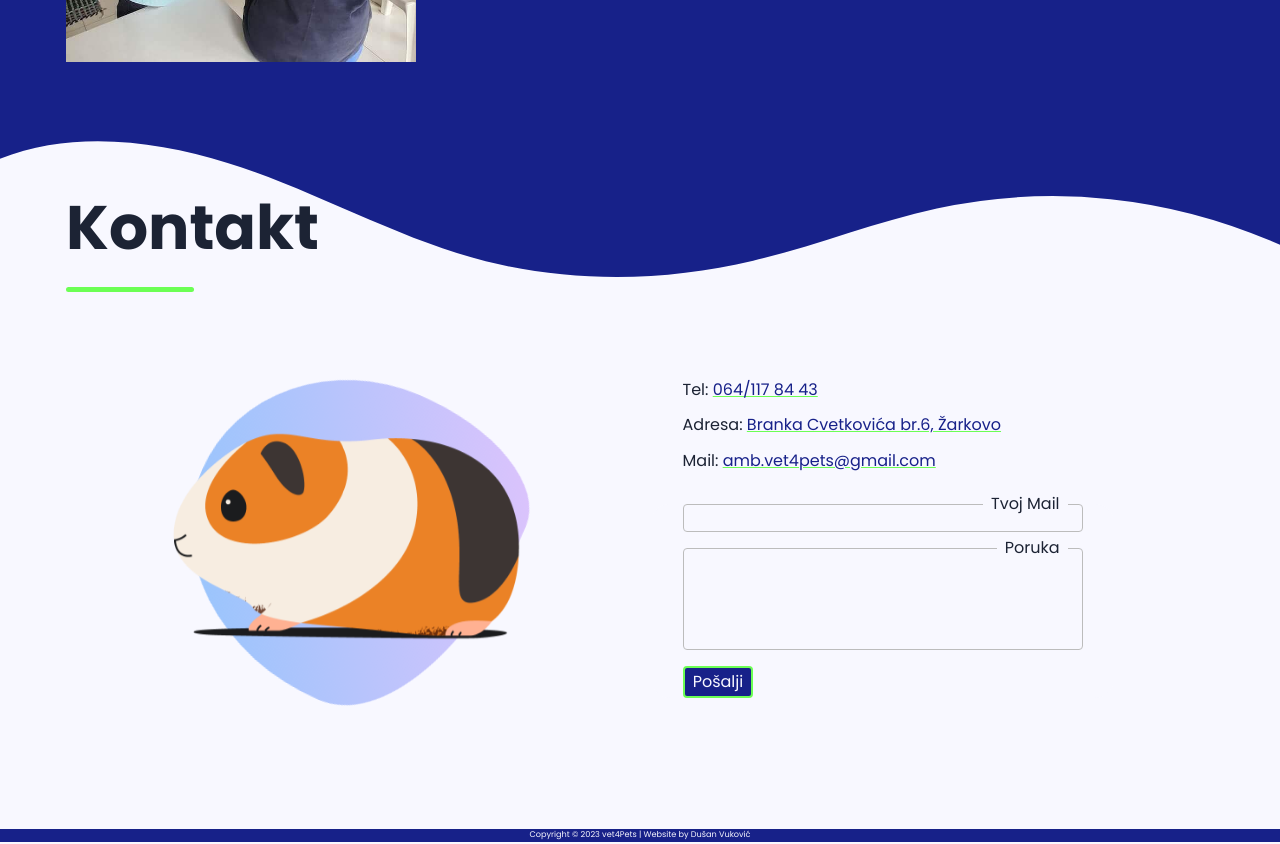
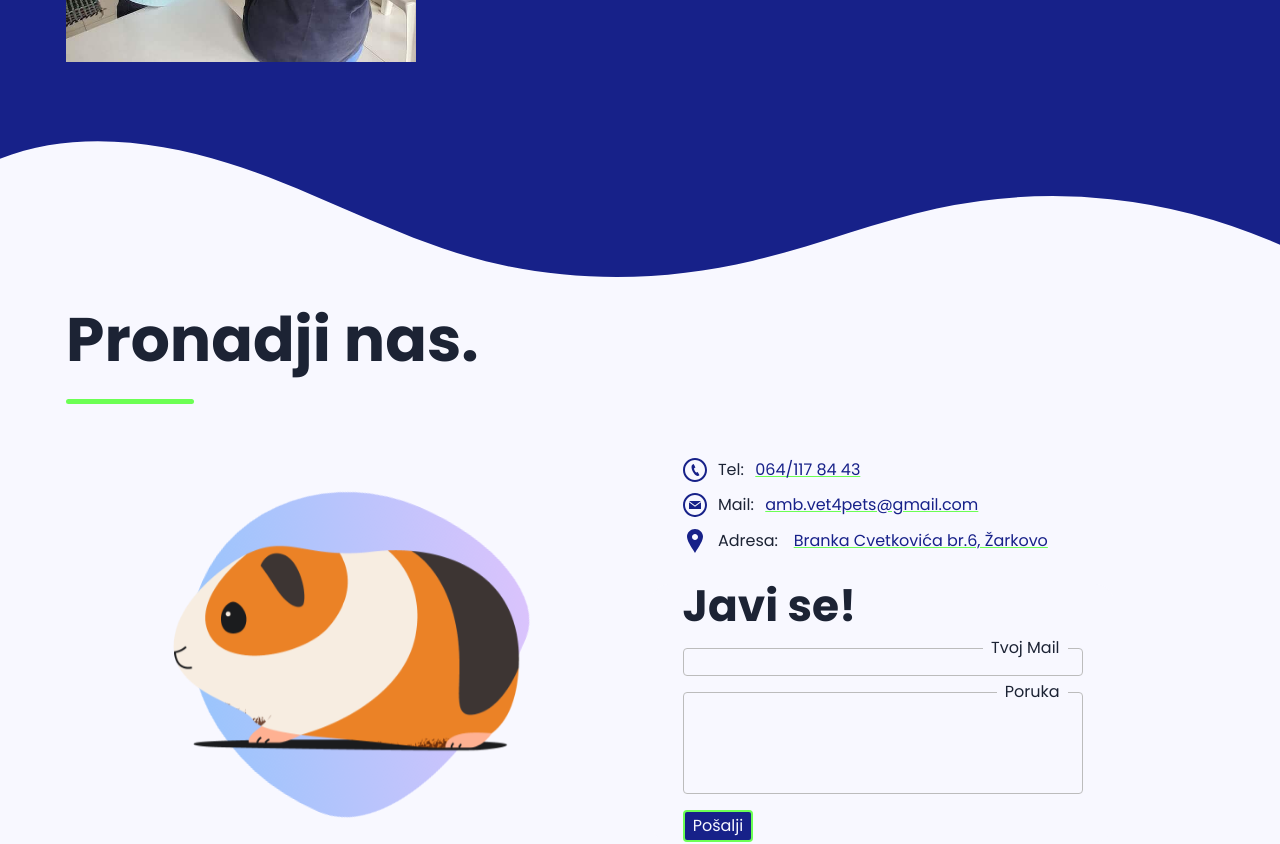
Before and after one commit to vukovicdusan/vet4pets, a Next.js app: page / in a window 1280 px wide. Shown: the part 3820-4664 px from the top of the page. Built offline with nearby package versions, Linux system fonts and the light colour scheme.

Commit message:
Contact icons added

```diff
--- a/components/Contact.jsx
+++ b/components/Contact.jsx
@@ -71,7 +71,7 @@ const Contact = () => {
 				<Wrapper>
 					<Title>
 						<div className={styles.title}>
-							<h2 className="section-title">Kontakt</h2>
+							<h2 className="section-title">Pronadji nas.</h2>
 							<Underline
 								position={"start"}
 								color={"secondary"}
@@ -125,12 +125,45 @@ const Contact = () => {
 							<div className={styles.contactInfo}>
 								<ul className={styles.contactInfoStack}>
 									<li>
+										<svg
+											xmlns="http://www.w3.org/2000/svg"
+											width="24"
+											height="24"
+											viewBox="0 0 24 24"
+											fill="#172189"
+										>
+											<path d="M12 2c5.514 0 10 4.486 10 10s-4.486 10-10 10-10-4.486-10-10 4.486-10 10-10zm0-2c-6.627 0-12 5.373-12 12s5.373 12 12 12 12-5.373 12-12-5.373-12-12-12zm4.5 17.311l-1.76-3.397-1.032.505c-1.12.543-3.4-3.91-2.305-4.497l1.042-.513-1.747-3.409-1.053.52c-3.601 1.877 2.117 12.991 5.8 11.308l1.055-.517z" />
+										</svg>
 										Tel:{" "}
 										<a href="tel:064/117 84 43">
 											064/117 84 43
 										</a>
 									</li>
 									<li>
+										<svg
+											xmlns="http://www.w3.org/2000/svg"
+											width="24"
+											height="24"
+											viewBox="0 0 24 24"
+											fill="#172189"
+										>
+											<path d="M12 2.02c5.514 0 10 4.486 10 10s-4.486 10-10 10-10-4.486-10-10 4.486-10 10-10zm0-2c-6.627 0-12 5.373-12 12s5.373 12 12 12 12-5.373 12-12-5.373-12-12-12zm0 12.55l-5.992-4.57h11.983l-5.991 4.57zm0 1.288l-6-4.629v6.771h12v-6.771l-6 4.629z" />
+										</svg>
+										Mail:{" "}
+										<a href="mailto:amb.vet4pets@gmail.com">
+											amb.vet4pets@gmail.com
+										</a>
+									</li>
+									<li>
+										<svg
+											xmlns="http://www.w3.org/2000/svg"
+											width="24"
+											height="24"
+											viewBox="0 0 24 24"
+											fill="#172189"
+										>
+											<path d="M12 0c-4.198 0-8 3.403-8 7.602 0 4.198 3.469 9.21 8 16.398 4.531-7.188 8-12.2 8-16.398 0-4.199-3.801-7.602-8-7.602zm0 11c-1.657 0-3-1.343-3-3s1.343-3 3-3 3 1.343 3 3-1.343 3-3 3z" />
+										</svg>
 										Adresa:&nbsp;
 										<a
 											href="https://goo.gl/maps/svr11GUbX67fyoUL7"
@@ -139,18 +172,13 @@ const Contact = () => {
 											Branka Cvetkovića br.6, Žarkovo
 										</a>
 									</li>
-									<li>
-										Mail:{" "}
-										<a href="mailto:amb.vet4pets@gmail.com">
-											amb.vet4pets@gmail.com
-										</a>
-									</li>
 								</ul>
 							</div>
 							<form
 								onSubmit={onSubmitHandler}
 								className={styles.contactStack}
 							>
+								<h3>Javi se!</h3>
 								{!contactFormProccess.success &&
 								contactFormProccess.error ? (
 									<p className={styles.error}>
--- a/styles/Contact.module.css
+++ b/styles/Contact.module.css
@@ -3,6 +3,7 @@
 	background-color: var(--background-light);
 	overflow: hidden;
 	color: var(--text-dark);
+	padding-block-start: 7rem;
 }
 
 .shapedivider {
@@ -61,6 +62,10 @@
 
 .contactInfoStack > * {
 	--stack-space: var(--s-1);
+	display: flex;
+	justify-content: center;
+	align-items: center;
+	gap: var(--s-1);
 }
 
 .contactInfoStack a {
```
Also changed, not shown: styles/Icon.module.css (added).
